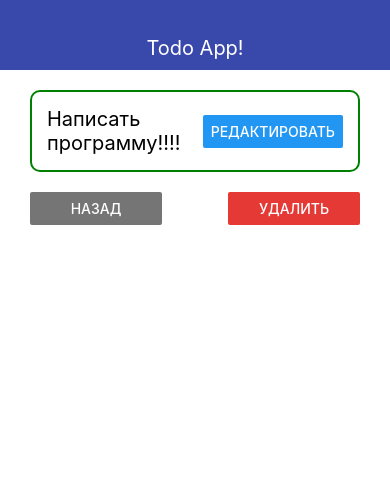
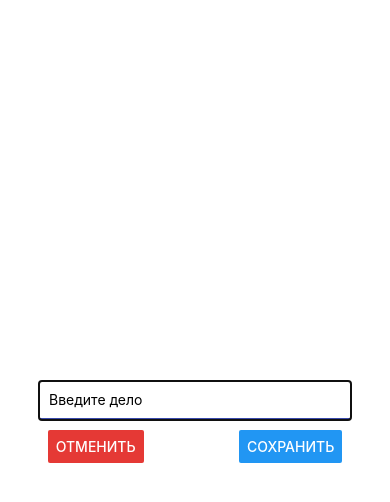
Before and after one commit to voloshchik/RN-TODO, a React Native app: screen / in a window 390 px wide. Both pictures are taken after a click on the button "РЕДАКТИРОВАТЬ". Shown: the top 502 px of the page. Built offline with nearby package versions, Linux system fonts and the light colour scheme.

Commit message:
23 madal button

```diff
--- /dev/null
+++ b/src/components/EditModal.js
@@ -0,0 +1,47 @@
+import React from "react";
+import { View, Text, StyleSheet, TextInput, Button, Modal } from "react-native";
+import { THEME } from "../theme";
+
+const EditModal = ({ visible, onCansel }) => {
+  return (
+    <Modal visible={visible} animationType="slide" transparent={false}>
+      <View style={styles.wrapper}>
+        <TextInput
+          style={styles.input}
+          placeholder="Введите дело"
+          autoCapitalize="none"
+          autoCorrect={false}
+          maxLength={64}
+        />
+        <View style={styles.buttons}>
+          <Button
+            title="Отменить"
+            onPress={onCansel}
+            color={THEME.DANGER_COLOR}
+          />
+          <Button title="Сохранить" />
+        </View>
+      </View>
+    </Modal>
+  );
+};
+const styles = StyleSheet.create({
+  wrapper: {
+    flex: 1,
+    justifyContent: "center",
+    alignItems: "center"
+  },
+  input: {
+    borderBottomColor: THEME.MAIN_COLOR,
+    padding: 10,
+    borderBottomWidth: 2,
+    width: "80%"
+  },
+  buttons: {
+    width: "100%",
+    flexDirection: "row",
+    marginTop: 10,
+    justifyContent: "space-around"
+  }
+});
+export default EditModal;
--- a/src/screens/TodoScreen.js
+++ b/src/screens/TodoScreen.js
@@ -1,13 +1,17 @@
-import React from "react";
+import React, { useState } from "react";
 import { View, Text, StyleSheet, Button } from "react-native";
 import { THEME } from "../theme";
 import AppCard from "../ui/AppCard";
-const TodoSreen = ({ goBack, todo,onRemove }) => {
+import EditModal from "../components/EditModal";
+const TodoSreen = ({ goBack, todo, onRemove }) => {
+  const [modal, setModal] = useState(false);
   return (
     <View>
+      <EditModal visible={modal} onCansel={()=>setModal(false)} />
+
       <AppCard style={styles.card}>
         <Text style={styles.title}>{todo.title}</Text>
-        <Button title="редактировать" />
+        <Button title="редактировать" onPress={() => setModal(true)} />
       </AppCard>
 
       <View style={styles.buttons}>
```
